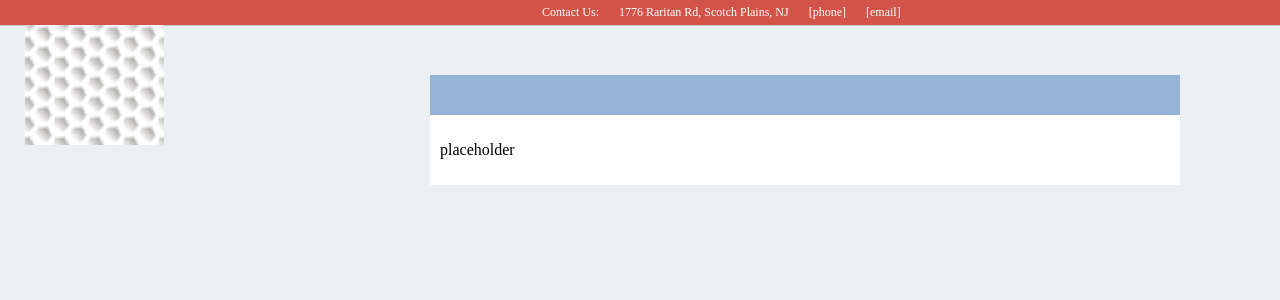
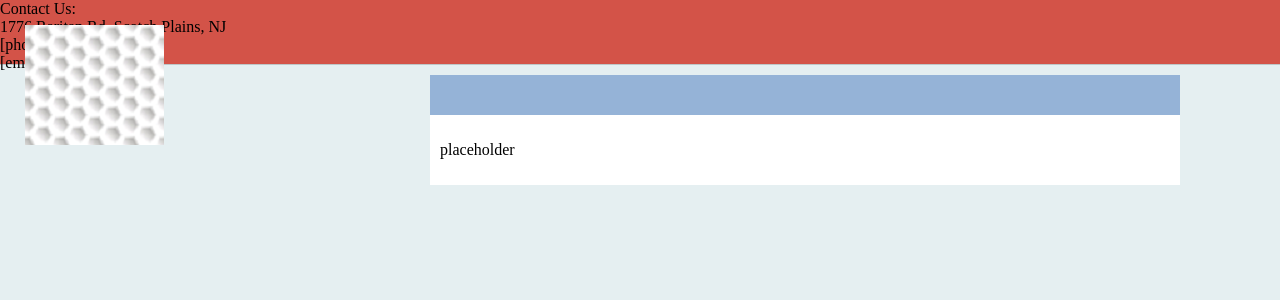
Before and after one commit to hackuc/makerspace, a PHP site: page /homepage.html in a window 1280 px wide. Shown: the top 300 px of the page. Run offline with PHP 8.4, Linux system fonts and the light colour scheme.

Commit message:
Minor Edits Part III
We're going to keep pushing this

```diff
--- a/homepage.html
+++ b/homepage.html
@@ -1,10 +1,11 @@
 <!DOCTYPE html>
+<html lang="en">
 <head>
 	<title>UCMHS Makerspace</title>
 	<link rel="stylesheet" type="text/css" href="template.css">
 </head>
 <body>
-<div></div>
+	<div></div>
 	<nav>
 		<div class="nav" style="width:40%"></div>
 		<div class="nav">Contact Us:</div>
@@ -13,8 +14,8 @@
 		<div class="nav">[email]</div>
 		<img style="position:absolute;left:25px;top:25px" src="H.png"/>
 	</nav>
-<div class = "rcolumn">
-	<p>placeholder</p>
-</div>
+	<div class = "rcolumn">
+		<p>placeholder</p>
+	</div>
 </body>
 </html>
--- a/template.css
+++ b/template.css
@@ -1,18 +1,12 @@
 body{
-/**<<<<<<< HEAD
 	background-color: 	#E5EFF1;
 }
 
 @font-face {
   font-family: 'Enriqueta';
   src: url("fonts/Enriqueta-Regular.otf") format("otf");
-=======**/
-	background:#EBF0F2;
 }
-@font-face {
-	font-family: 'Enriqueta';
-	src: url("fonts/Enriqueta-Regular.otf") format("otf");
-}
+
 .header{
 	text-align: center;
 	font-family: 'FiraSans';
@@ -23,36 +17,18 @@ nav {
 	top:0px;
 	left:0px;
 	position: fixed;
-/**
-<<<<<<< HEAD
 	height:8%;
-=======
-**/
-	height:25px;
 	width:100%;
 	box-shadow: 0px 0px 1px black;
 	background:#D35348;
-/**
-<<<<<<< HEAD
 }
 
-div.nav {
+div:nav {
 	font-family: "Enriqueta";
 	font-size: 14px;
 	height:100%;
 	color: #ffffff;
 	padding: 18px 10px;
-	float: left;
-}
-=======
-**/
-}
-div.nav {
-	font-family: "Enriqueta";
-	font-size: 12px;
-	height:100%;
-	color: #ffffff;
-	padding: 5px 10px 5px 10px;
 	float: left;
 }
 .rcolumn{
@@ -65,6 +41,3 @@ div.nav {
 	width: 730px;
 	padding: 10px 10px 10px 10px;
 }
-
-
->>>>>>> refs/remotes/origin/master
```
